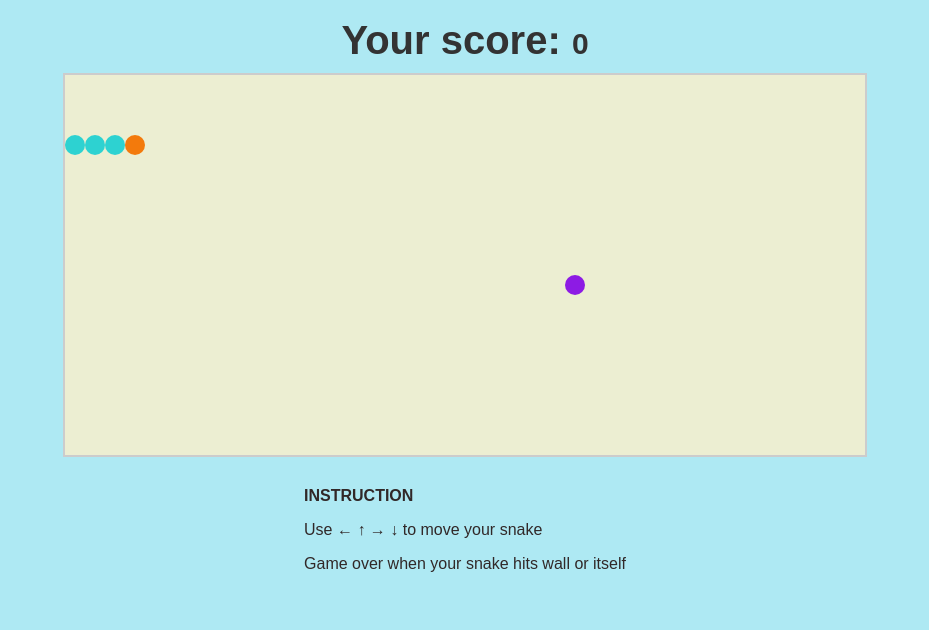
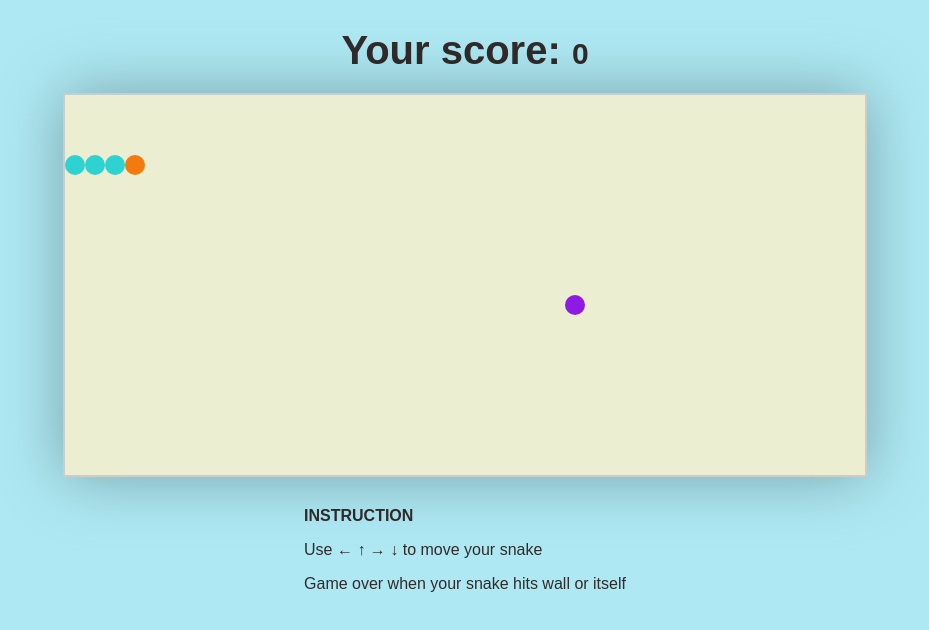
Before and after one commit to Phuong-vn/my-snake-app, a plain HTML site: page index.html in a window 1280 px wide. Shown: the whole page, without its empty margins (175-1104 px from the left). Drawn offline with Linux system fonts and the light colour scheme.

Commit message:
Add canvas shadow

```diff
--- a/style.css
+++ b/style.css
@@ -1,7 +1,12 @@
+:root {
+  --rainbow-gradient: linear-gradient(-90deg,#adfbda 0,#35c3ff 30%,#fda399 50%,#76d880 70%,#ebf38b 90%,#adfbda 100%);
+}
+
 body {
   font-family: Arial, Helvetica, sans-serif;
   background-color: rgb(174, 233, 243);
-  color: rgb(49, 40, 40);
+  color: #312b2b;
+  /* background-image: var(--rainbow-gradient); */
 }
 
 .app {
@@ -14,11 +19,10 @@ body {
 
 .title {
   font-size: 40px;
-  color: #333;
 }
 
 .score-wrapper .title {
-  margin: 10px;
+  margin: 20px;
 }
 
 .score {
@@ -31,6 +35,7 @@ body {
 canvas {
   border: 2px solid #ccc;
   background-color: rgb(236, 238, 210);
+  filter: drop-shadow(0 0 2rem rgba(0, 0, 0, 0.3));
 }
 
 .instruction {
```
